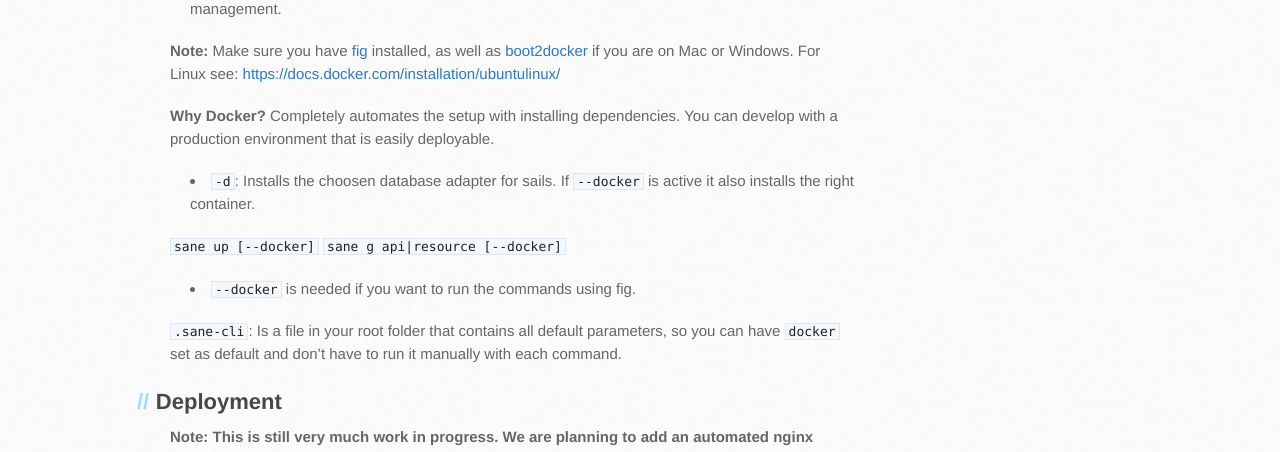
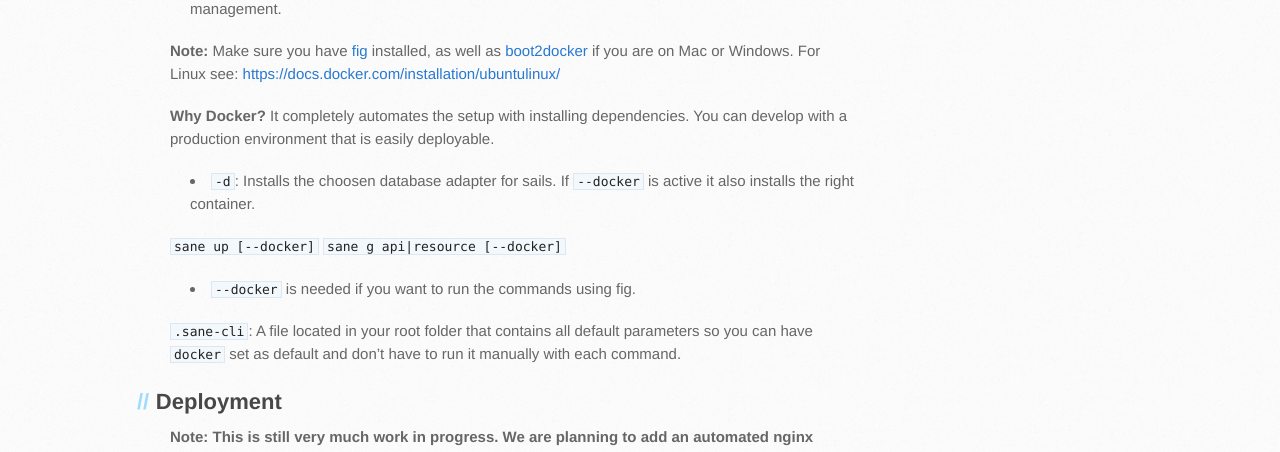
Before and after one commit to sane/sane, a Jekyll site: the page built from index.md, in a window 1280 px wide. Shown: the part 1067-1519 px from the top of the page. Built offline with Jekyll 4.4.1, drawn with Linux system fonts in a browser that asks for light colours.

Commit message:
Fixed minor typos.

```diff
--- a/index.md
+++ b/index.md
@@ -32,7 +32,7 @@ To find out more about Sails and Ember and how they work together, you can take
 
 **Note:** Make sure you have [fig](http://www.fig.sh/install.html) installed, as well as [boot2docker](http://boot2docker.io/) if you are on Mac or Windows. For Linux see: [https://docs.docker.com/installation/ubuntulinux/](https://docs.docker.com/installation/ubuntulinux/)
 
-**Why Docker?** Completely automates the setup with installing dependencies. You can develop with a production environment that is easily deployable.
+**Why Docker?** It completely automates the setup with installing dependencies. You can develop with a production environment that is easily deployable.
 * `-d`: Installs the choosen database adapter for sails. If `--docker` is active it also installs the right container.
 
 `sane up [--docker]`
@@ -40,7 +40,7 @@ To find out more about Sails and Ember and how they work together, you can take
 
 * `--docker` is needed if you want to run the commands using fig.
 
-`.sane-cli`: Is a file in your root folder that contains all default parameters, so you can have `docker` set as default and don't have to run it manually with each command.
+`.sane-cli`: A file located in your root folder that contains all default parameters so you can have `docker` set as default and don't have to run it manually with each command.
 
 
 ##Deployment
```
